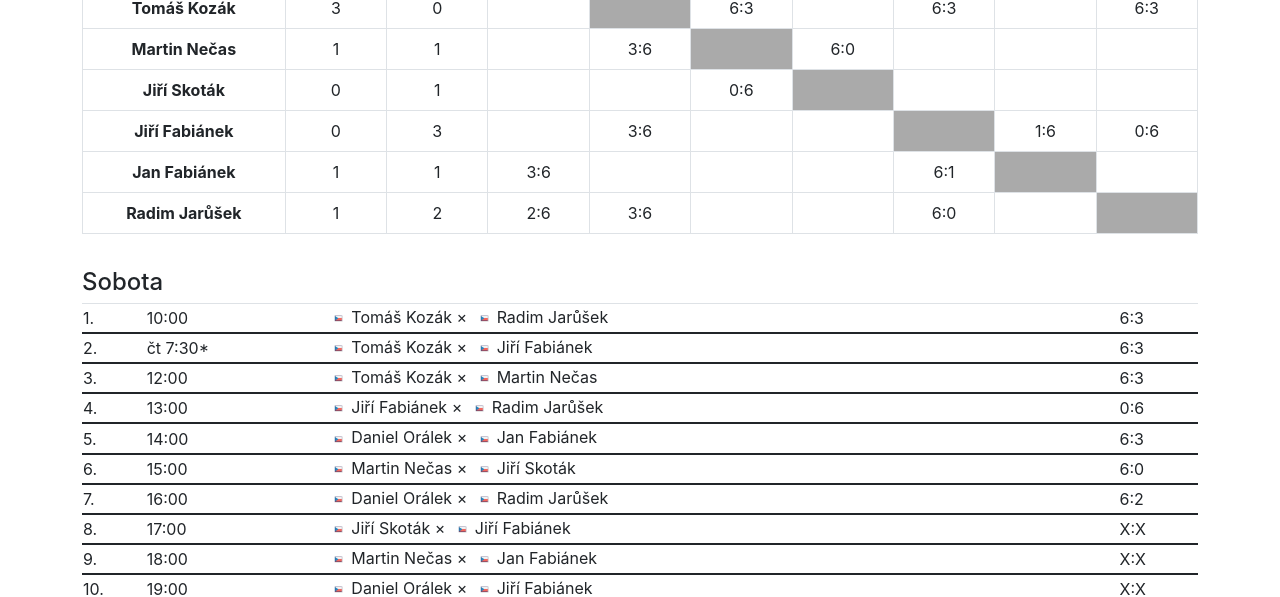
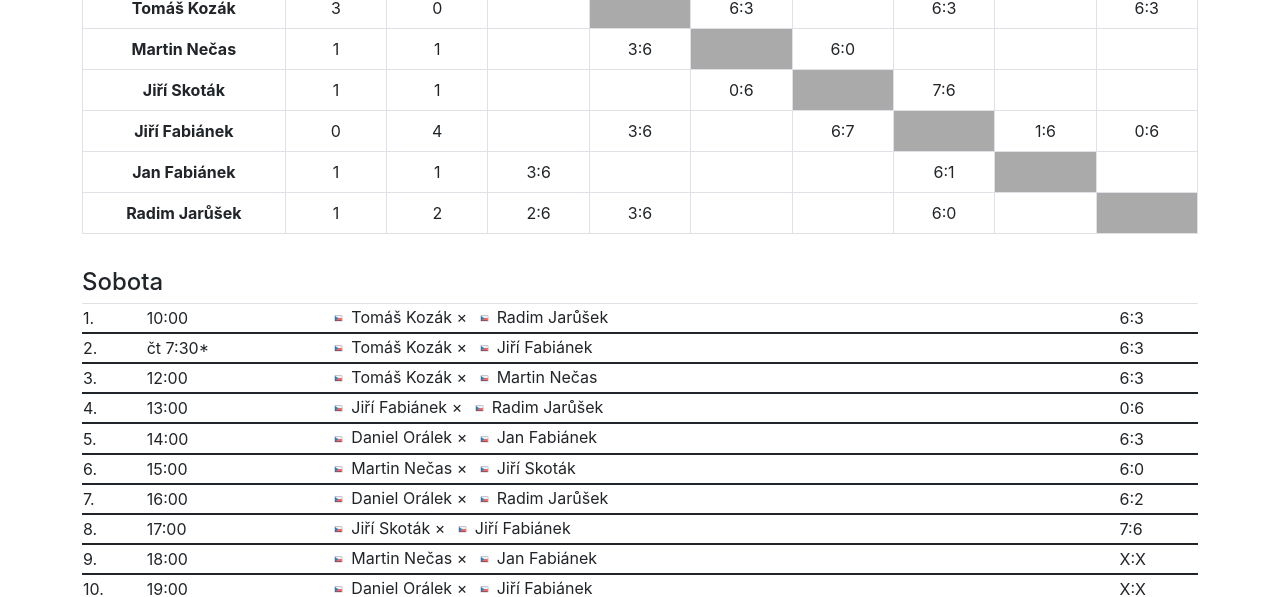
Before and after one commit to kotrzina/court-reservations, a Next.js app in the folder frontend/: page /turnaj/2024-singl in a window 1280 px wide. Shown: the part 628-1225 px from the top of the page. Built offline with nearby package versions, Linux system fonts and the light colour scheme.

Commit message:
Tour 2024 - match 8

```diff
--- a/frontend/pages/turnaj/2024-singl.tsx
+++ b/frontend/pages/turnaj/2024-singl.tsx
@@ -67,7 +67,7 @@ const Singl2024: NextPage = () => {
             time: "17:00",
             player1: "Jiří Skoták",
             player2: "Jiří Fabiánek",
-            result: "X:X"
+            result: "7:6"
         },
         {
             match: 9,
@@ -253,24 +253,24 @@ const Singl2024: NextPage = () => {
                     </tr>
                     <tr>
                         <th>Jiří&nbsp;Skoták</th>
-                        <td>0</td>
+                        <td>1</td>
                         <td>1</td>
                         <td></td>
                         <td></td>
                         <td>0:6</td>
                         <td className={"void"}></td>
-                        <td></td>
+                        <td>7:6</td>
                         <td></td>
                         <td></td>
                     </tr>
                     <tr>
                         <th>Jiří&nbsp;Fabiánek</th>
                         <td>0</td>
-                        <td>3</td>
+                        <td>4</td>
                         <td></td>
                         <td>3:6</td>
                         <td></td>
-                        <td></td>
+                        <td>6:7</td>
                         <td className={"void"}></td>
                         <td>1:6</td>
                         <td>0:6</td>
```
